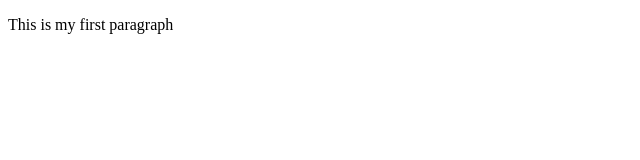
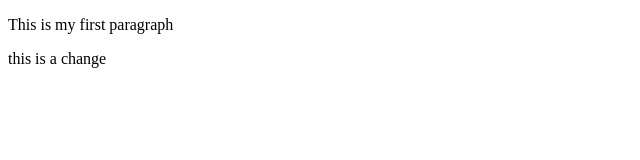
Before and after one commit to Mylene72/My-first, a plain HTML site: page index.html in a window 1280 px wide. Shown: the full height of the page, 0-640 px from the left. Drawn offline with Linux system fonts and the light colour scheme.

Commit message:
Update index.html

```diff
--- a/index.html
+++ b/index.html
@@ -7,5 +7,6 @@
 </head>
 <body>
     <p>This is my first paragraph</p>
+    this is a change
 </body>
 </html>
```
